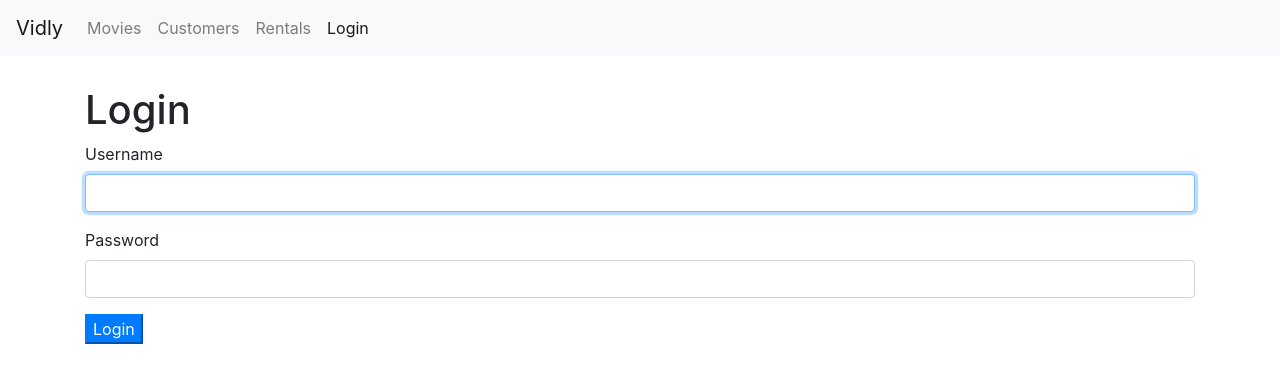
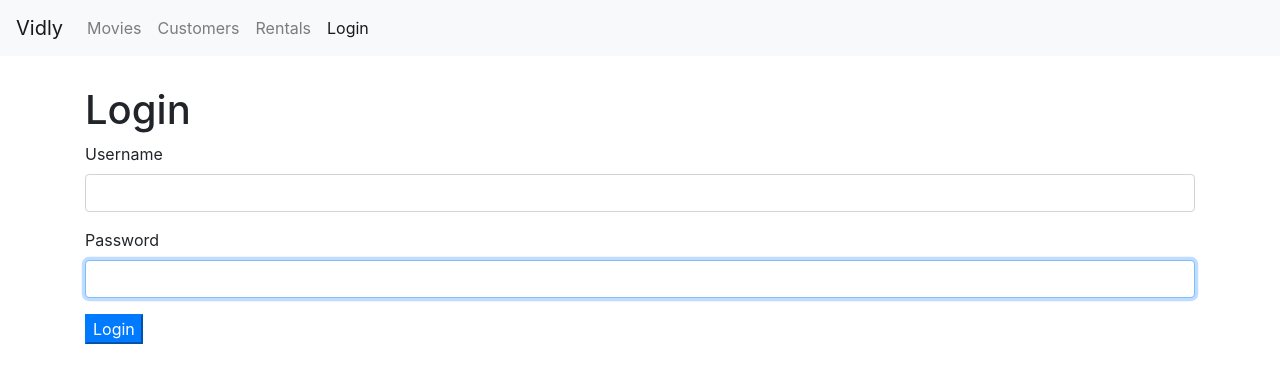
Before and after one commit to DimasYudhistira91/react-movie-app, a React (Create React App) app: page /login in a window 1280 px wide. Shown: the top 382 px of the page. Built offline with nearby package versions, Linux system fonts and the light colour scheme.

Commit message:
basic validation

```diff
--- /dev/null
+++ b/src/components/common/input.jsx
@@ -0,0 +1,23 @@
+import React from 'react';
+
+const Input = ({name, label, value, error, onChange}) => {
+  return (
+    <div className="form-group">
+      <label htmlFor={name}>
+        { label }
+      </label>
+      <input
+        autoFocus
+        value={value}
+        onChange={onChange}
+        id={name}
+        name={name}
+        type="text"
+        className="form-control"
+      />
+      {error && <div className="alert alert-danger">{error}</div>}
+    </div>
+  );
+}
+
+export default Input;
--- a/src/components/loginForm.jsx
+++ b/src/components/loginForm.jsx
@@ -1,44 +1,76 @@
 import React, { Component } from 'react';
+import Input from './common/input';
 
 class LoginForm extends Component {
-  username = React.createRef();
+  state = {
+    account: { username: '', password: '' },
+    errors: {}
+  };
 
-  // componentDidMount() {
-  //   this.username.current.focus();
-  // }
+  validate = () => {
+    const errors = {};
+
+    const { account } = this.state;
+    if (account.username.trim() === '')
+      errors.username = 'Username is required.';
+    if (account.password.trim() === '')
+      errors.password = 'Password is required.';
+
+    return Object.keys(errors).length === 0 ? null : errors;
+  };
 
   handleSubmit = e => {
     e.preventDefault();
 
-    const username = this.username.current.value;
+    const errors = this.validate();
+    this.setState({ errors: errors || {} });
+    if(errors) return;
+
     console.log('Submitted');
   };
 
+  validateProperty = ({ name, value}) => {
+    if(name === 'username') {
+      if(value.trim() === '') return 'Username is required.';
+    }
+    if(name === 'password') {
+      if(value.trim() === '') return 'Password is required.';
+    }
+  };
+
+  handleChange = ({ currentTarget: input }) => {
+    const errors = {...this.state.errors};
+    const errorMessage = this.validateProperty(input);
+    if(errorMessage) errors[input.name] = errorMessage;
+    else delete errors[input.name];
+
+    const account = { ...this.state.account }
+    account[input.name] = input.value;
+
+    this.setState({ account, errors });
+  }
+
   render() {
+    const { account, errors } = this.state;
+
     return (
       <div>
         <h1>Login</h1>
         <form onSubmit={this.handleSubmit}>
-          <div className="form-group">
-            <label htmlFor="username">
-              Username
-            </label>
-            <input
-              autoFocus
-              ref={this.username}
-              id="username"
-              type="text"
-              className="form-control"/>
-          </div>
-          <div className="form-group">
-            <label htmlFor="password">
-              Password
-            </label>
-            <input
-              id="password"
-              type="text"
-              className="form-control"/>
-          </div>
+          <Input
+            name='username'
+            value={account.username}
+            label='Username'
+            onChange={this.handleChange}
+            error={errors.username}
+          />
+          <Input
+            name='password'
+            value={account.password}
+            label='Password'
+            onChange={this.handleChange}
+            error={errors.password}
+          />
           <button className="btn-primary">Login</button>
         </form>
       </div>
```
